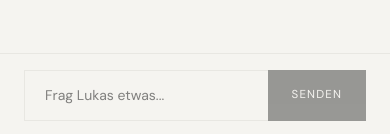
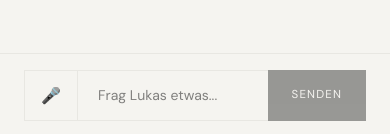
Before and after one commit to enesgozukucukk/enesgozukucuk-portfolio, a Next.js app: page /lukas in a window 390 px wide. Both pictures are taken after a click on the button "INTERVIEW STARTEN". Shown: the part 913-1047 px from the top of the page. Built offline with nearby package versions, Linux system fonts and the light colour scheme; no server answers.

Commit message:
add microphone input and ElevenLabs TTS for Lukas

```diff
--- a/app/api/speak/route.ts
+++ b/app/api/speak/route.ts
@@ -18,17 +18,20 @@ export async function POST(req: NextRequest) {
         text,
         model_id: "eleven_multilingual_v2",
         voice_settings: {
-          stability: 0.5,
+          stability: 0.6,
           similarity_boost: 0.75,
-          style: 0.3,
+          style: 0.2,
           use_speaker_boost: true,
+          speed: 0.85,
         },
       }),
     }
   );
 
   if (!response.ok) {
-    return NextResponse.json({ error: "TTS failed" }, { status: 500 });
+    const errorText = await response.text();
+    console.log("ElevenLabs error:", errorText);
+    return NextResponse.json({ error: errorText }, { status: 500 });
   }
 
   const audioBuffer = await response.arrayBuffer();
--- a/app/lukas/page.tsx
+++ b/app/lukas/page.tsx
@@ -61,8 +61,10 @@ export default function Lukas() {
   const [speaking, setSpeaking] = useState(false);
   const [muted, setMuted] = useState(false);
   const [started, setStarted] = useState(false);
+  const [listening, setListening] = useState(false);
   const chatEndRef = useRef<HTMLDivElement>(null);
   const currentAudioRef = useRef<HTMLAudioElement | null>(null);
+  const recognitionRef = useRef<unknown>(null);
 
   useEffect(() => {
     try {
@@ -92,7 +94,6 @@ export default function Lukas() {
   const speak = async (text: string) => {
     if (muted) return;
 
-    // Stop any currently playing audio
     if (currentAudioRef.current) {
       currentAudioRef.current.pause();
       currentAudioRef.current = null;
@@ -111,6 +112,12 @@ export default function Lukas() {
       const audioUrl = URL.createObjectURL(audioBlob);
       const audio = new Audio(audioUrl);
       currentAudioRef.current = audio;
+
+      await new Promise<void>((resolve) => {
+        audio.oncanplaythrough = () => resolve();
+        audio.onerror = () => resolve();
+        audio.load();
+      });
 
       setSpeaking(true);
       audio.onended = () => {
@@ -135,6 +142,57 @@ export default function Lukas() {
       currentAudioRef.current = null;
     }
     setSpeaking(false);
+  };
+
+  const startListening = () => {
+    // eslint-disable-next-line @typescript-eslint/no-explicit-any
+    const SpeechRecognitionAPI = (window as any).SpeechRecognition || (window as any).webkitSpeechRecognition;
+
+    if (!SpeechRecognitionAPI) {
+      alert("Bitte Chrome verwenden.");
+      return;
+    }
+
+    if (listening) {
+      // eslint-disable-next-line @typescript-eslint/no-explicit-any
+      (recognitionRef.current as any)?.stop();
+      setListening(false);
+      return;
+    }
+
+    const recognition = new SpeechRecognitionAPI();
+    recognition.lang = "de-DE";
+    recognition.continuous = false;
+    recognition.interimResults = true;
+
+    recognition.onstart = () => {
+      console.log("Mic started");
+      setListening(true);
+    };
+
+    // eslint-disable-next-line @typescript-eslint/no-explicit-any
+    recognition.onresult = (event: any) => {
+      console.log("Got result", event);
+      let transcript = "";
+      for (let i = 0; i < event.results.length; i++) {
+        transcript += event.results[i][0].transcript;
+      }
+      console.log("Transcript:", transcript);
+      setInput(transcript);
+    };
+
+    recognition.onerror = (e: unknown) => {
+      console.log("Mic error", e);
+      setListening(false);
+    };
+
+    recognition.onend = () => {
+      console.log("Mic ended");
+      setListening(false);
+    };
+
+    recognitionRef.current = recognition;
+    recognition.start();
   };
 
   const startConversation = () => {
@@ -346,6 +404,18 @@ export default function Lukas() {
           padding: 1.25rem 2.5rem; border-top: 1px solid var(--light-gray);
           display: flex; gap: 0; flex-shrink: 0;
         }
+        .mic-btn {
+          background: var(--white); color: var(--gray);
+          border: 1px solid var(--light-gray); border-right: none;
+          padding: 0 1rem; cursor: pointer; transition: all 0.2s;
+          font-size: 1rem; flex-shrink: 0; display: flex; align-items: center;
+        }
+        .mic-btn:hover { color: var(--black); border-color: var(--black); }
+        .mic-btn.listening {
+          background: #fff0f0; color: #cc0000; border-color: #cc0000;
+          animation: micPulse 1s ease-in-out infinite;
+        }
+        @keyframes micPulse { 0%, 100% { opacity: 1; } 50% { opacity: 0.6; } }
         .chat-input {
           flex: 1; padding: 0.85rem 1.25rem; font-family: var(--font-body); font-size: 0.875rem;
           border: 1px solid var(--light-gray); border-right: none;
@@ -379,7 +449,6 @@ export default function Lukas() {
 
       <div className="lukas-wrap">
 
-        {/* LEFT */}
         <div className="lukas-left">
           <div className="lukas-photo">
             <Image
@@ -410,7 +479,6 @@ export default function Lukas() {
           </div>
         </div>
 
-        {/* RIGHT */}
         <div className="lukas-right">
           <div className="lukas-header">
             <div>
@@ -445,8 +513,8 @@ export default function Lukas() {
               <div className="lukas-start-title">Lern Lukas kennen.</div>
               <div className="lukas-start-sub">
                 Lukas ist 23, studiert Wirtschaftsinformatik an der TH Wildau und
-                kommt aus Neubrandenburg. Er ist faehig und motiviert, aber dem
-                die richtigen Strukturen fehlen. Frag ihn auf Deutsch oder Englisch.
+                kommt aus Neubrandenburg. Er ist faehig und motiviert, aber ihm
+                fehlen die richtigen Strukturen. Frag ihn auf Deutsch oder Englisch.
               </div>
               <button className="start-btn" onClick={startConversation}>
                 Interview starten
@@ -480,11 +548,18 @@ export default function Lukas() {
                 <div ref={chatEndRef} />
               </div>
               <div className="chat-input-area">
+                <button
+                  className={`mic-btn ${listening ? "listening" : ""}`}
+                  onClick={startListening}
+                  title={listening ? "Aufnahme stoppen" : "Spracheingabe starten"}
+                >
+                  {listening ? "⏹" : "🎤"}
+                </button>
                 <textarea
                   className="chat-input"
                   value={input}
                   onChange={e => setInput(e.target.value)}
-                  placeholder="Frag Lukas etwas..."
+                  placeholder={listening ? "Hoere zu..." : "Frag Lukas etwas..."}
                   rows={1}
                   onKeyDown={e => {
                     if (e.key === "Enter" && !e.shiftKey) {
```
